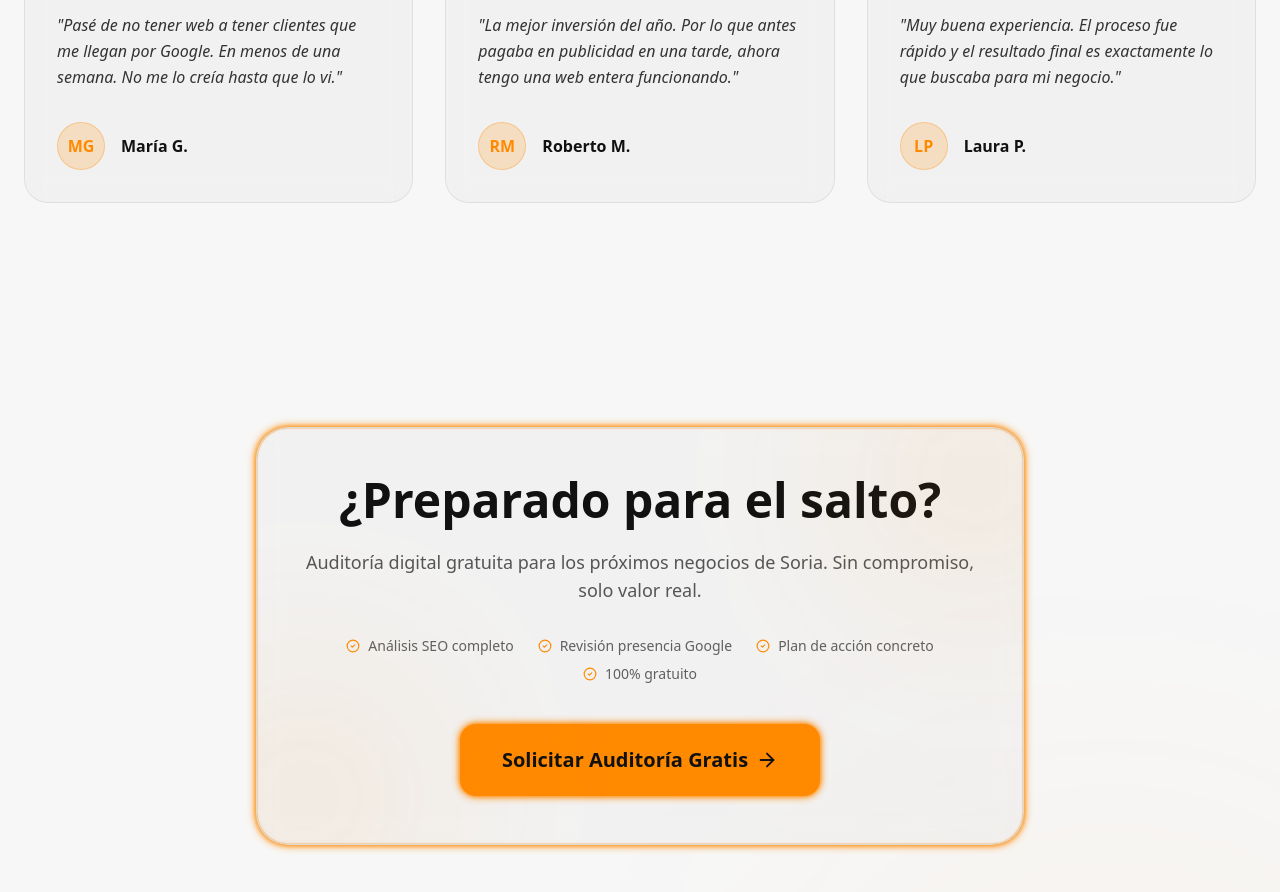
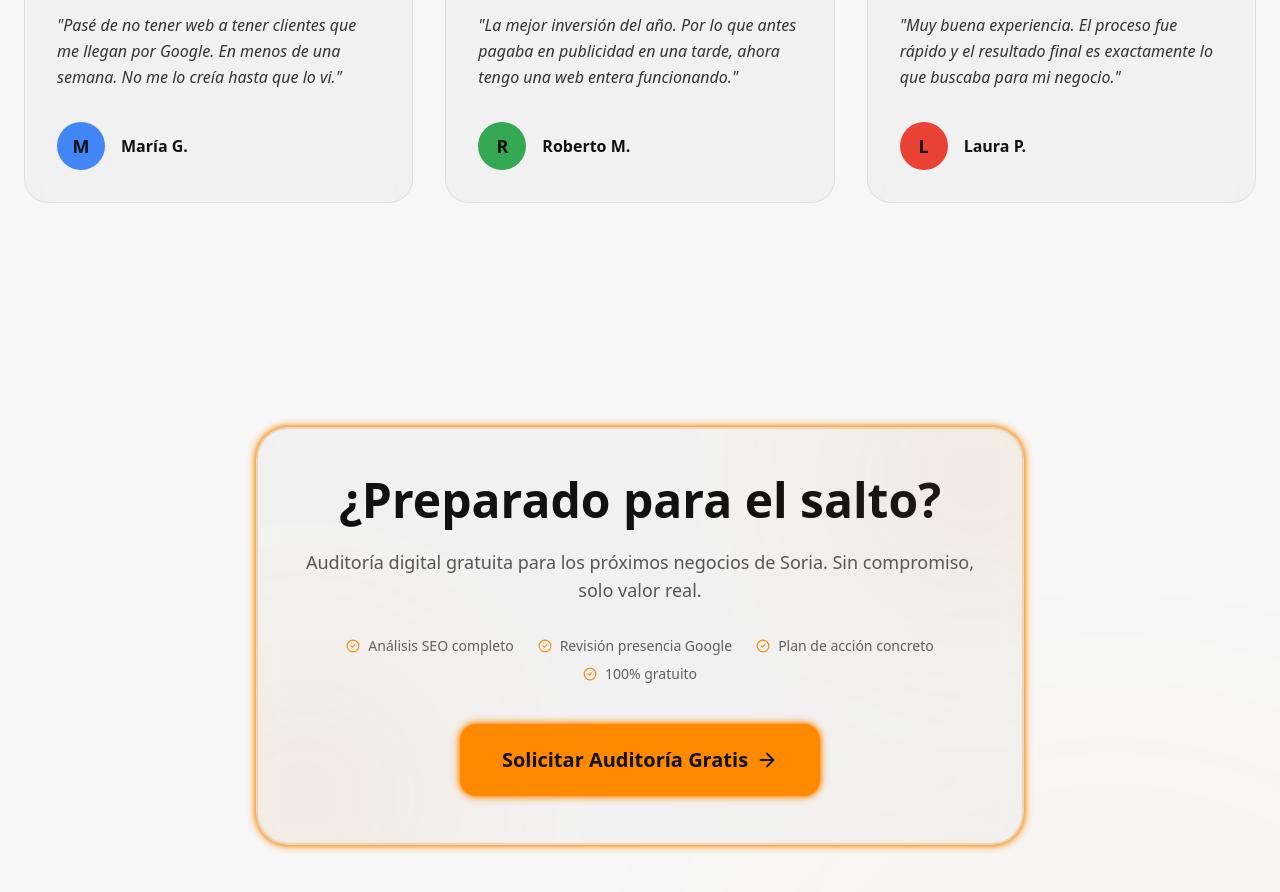
Before and after one commit to Alfonsoindustry/numancia-web, a Next.js app: page / in a window 1280 px wide. Shown: the part 4860-5752 px from the top of the page. Built offline with nearby package versions, Linux system fonts and the light colour scheme; no server answers.

Commit message:
Avatares testimonios: letra inicial con color estilo Google
Reemplaza initials+naranja uniforme por primera letra + color único por persona (azul, verde, rojo) como los avatares de Google.

Co-Authored-By: Claude Sonnet 4.6 <noreply@anthropic.com>

```diff
--- a/src/components/home/HomeClient.tsx
+++ b/src/components/home/HomeClient.tsx
@@ -173,19 +173,22 @@ const steps = [
 
 const testimonials = [
     {
-        initials: "MG",
+        initial: "M",
+        color: "#4285F4",
         name: "María G.",
         stars: 5,
         text: "Pasé de no tener web a tener clientes que me llegan por Google. En menos de una semana. No me lo creía hasta que lo vi.",
     },
     {
-        initials: "RM",
+        initial: "R",
+        color: "#34A853",
         name: "Roberto M.",
         stars: 5,
         text: "La mejor inversión del año. Por lo que antes pagaba en publicidad en una tarde, ahora tengo una web entera funcionando.",
     },
     {
-        initials: "LP",
+        initial: "L",
+        color: "#EA4335",
         name: "Laura P.",
         stars: 4,
         text: "Muy buena experiencia. El proceso fue rápido y el resultado final es exactamente lo que buscaba para mi negocio.",
@@ -545,8 +548,11 @@ export default function HomeClient() {
                                 </div>
                                 <p className="text-white/80 leading-relaxed mb-8 italic">"{t.text}"</p>
                                 <div className="flex items-center gap-4">
-                                    <div className="w-12 h-12 rounded-full bg-neon-orange/20 border border-neon-orange/30 flex items-center justify-center font-outfit font-bold text-neon-orange">
-                                        {t.initials}
+                                    <div
+                                        className="w-12 h-12 rounded-full flex items-center justify-center font-outfit font-bold text-white text-lg select-none"
+                                        style={{ backgroundColor: t.color }}
+                                    >
+                                        {t.initial}
                                     </div>
                                     <div className="font-bold text-white">{t.name}</div>
                                 </div>
```
